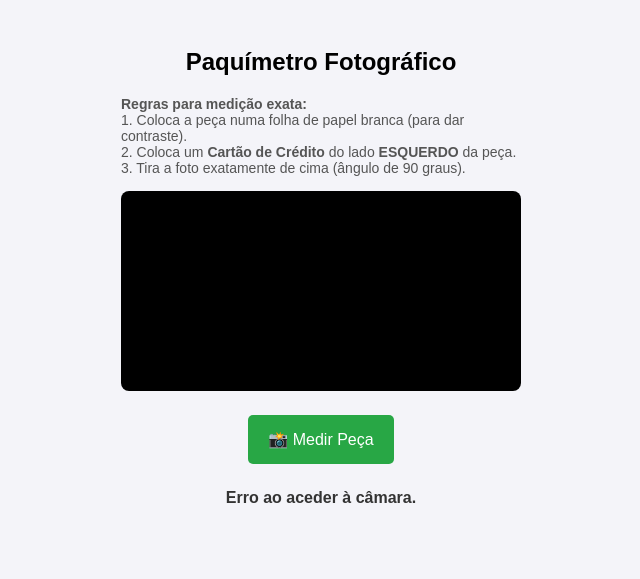
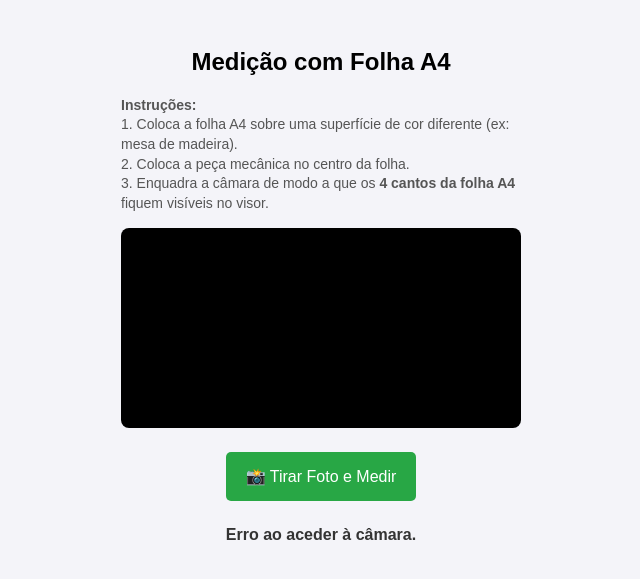
Before and after one commit to tiagomedeiros-star/Escaner-3D, a Flask app: page / in a window 1280 px wide. Shown: the top 579 px of the page, without its empty margins (319-959 px from the left). Run offline with Flask 3, Linux system fonts and the light colour scheme.

Commit message:
Update index.html

```diff
--- a/templates/index.html
+++ b/templates/index.html
@@ -3,36 +3,36 @@
 <head>
     <meta charset="UTF-8">
     <meta name="viewport" content="width=device-width, initial-scale=1.0">
-    <title>Paquímetro Fotográfico</title>
+    <title>Scanner com Folha A4</title>
     <style>
         body { font-family: Arial, sans-serif; text-align: center; padding: 20px; background: #f4f4f9; }
         video { width: 100%; max-width: 400px; background: #000; border-radius: 8px; margin-bottom: 15px; }
         canvas { display: none; }
-        img#resultImage { width: 100%; max-width: 500px; border-radius: 8px; margin-top: 20px; display: none; border: 2px solid #28a745; }
+        img#resultImage { width: 100%; max-width: 450px; border-radius: 8px; margin-top: 20px; display: none; border: 2px solid #28a745; }
         button { padding: 15px 20px; font-size: 16px; margin: 5px; cursor: pointer; border: none; border-radius: 5px; }
         #btnCapture { background-color: #28a745; color: white; }
         button:disabled { background-color: #ccc; cursor: not-allowed; }
         #status { margin-top: 20px; font-weight: bold; color: #333; }
-        .instructions { font-size: 14px; color: #555; margin-bottom: 15px; text-align: left; max-width: 400px; margin: 0 auto 15px auto; }
+        .instructions { font-size: 14px; color: #555; margin-bottom: 15px; text-align: left; max-width: 400px; margin: 0 auto 15px auto; line-height: 1.4; }
     </style>
 </head>
 <body>
-    <h2>Paquímetro Fotográfico</h2>
+    <h2>Medição com Folha A4</h2>
 
     <div class="instructions">
-        <strong>Regras para medição exata:</strong><br>
-        1. Coloca a peça numa folha de papel branca (para dar contraste).<br>
-        2. Coloca um <b>Cartão de Crédito</b> do lado <b>ESQUERDO</b> da peça.<br>
-        3. Tira a foto exatamente de cima (ângulo de 90 graus).
+        <strong>Instruções:</strong><br>
+        1. Coloca a folha A4 sobre uma superfície de cor diferente (ex: mesa de madeira).<br>
+        2. Coloca a peça mecânica no centro da folha.<br>
+        3. Enquadra a câmara de modo a que os <b>4 cantos da folha A4</b> fiquem visíveis no visor.
     </div>
 
     <video id="preview" autoplay muted playsinline></video>
     <canvas id="canvas"></canvas><br>
 
-    <button id="btnCapture">📸 Medir Peça</button>
+    <button id="btnCapture">📸 Tirar Foto e Medir</button>
 
-    <div id="status">A iniciar câmara...</div>
-    <img id="resultImage" alt="Resultado das medidas" />
+    <div id="status">A inicializar câmara...</div>
+    <img id="resultImage" alt="Resultado da medição" />
 
     <script>
         const videoPreview = document.getElementById('preview');
@@ -44,7 +44,7 @@
         async function initCamera() {
             try {
                 const stream = await navigator.mediaDevices.getUserMedia({
-                    video: { facingMode: "environment", width: { ideal: 1280 }, height: { ideal: 720 } }
+                    video: { facingMode: "environment", width: { ideal: 1920 }, height: { ideal: 1080 } }
                 });
                 videoPreview.srcObject = stream;
                 statusText.innerText = "Pronto para medir.";
@@ -55,14 +55,14 @@
 
         btnCapture.addEventListener('click', () => {
             btnCapture.disabled = true;
-            statusText.innerText = "A medir...";
+            statusText.innerText = "A analisar contornos da folha A4...";
             resultImage.style.display = "none";
 
             canvas.width = videoPreview.videoWidth;
             canvas.height = videoPreview.videoHeight;
             canvas.getContext('2d').drawImage(videoPreview, 0, 0);
 
-            canvas.toBlob(blob => { uploadImage(blob); }, 'image/jpeg', 0.9);
+            canvas.toBlob(blob => { uploadImage(blob); }, 'image/jpeg', 0.95);
         });
 
         async function uploadImage(imageBlob) {
@@ -74,14 +74,14 @@
                 const data = await response.json();
 
                 if (data.image_url) {
-                    statusText.innerText = "Medição concluída!";
+                    statusText.innerText = "Medição concluída com sucesso!";
                     resultImage.src = data.image_url;
                     resultImage.style.display = "block";
                 } else {
                     statusText.innerText = "Erro: " + data.error;
                 }
             } catch (err) {
-                statusText.innerText = "Erro de ligação. Tenta novamente.";
+                statusText.innerText = "Falha de ligação ao servidor.";
             }
             btnCapture.disabled = false;
         }
```
